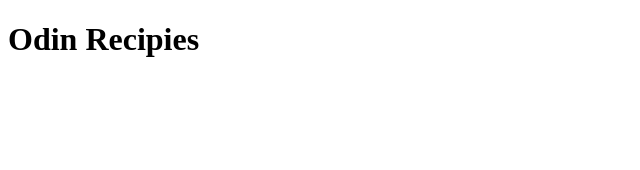
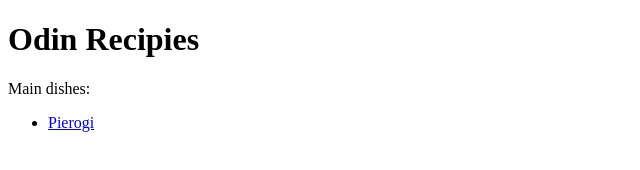
Before and after one commit to jcbob/odin_recipies, a plain HTML site: page index.html in a window 1280 px wide. Shown: the whole page, without its empty margins (0-640 px from the left). Drawn offline with Linux system fonts and the light colour scheme.

Commit message:
Create a link in index to recipie 'pierogi'

```diff
--- a/index.html
+++ b/index.html
@@ -7,5 +7,10 @@
 
     <body>
         <h1>Odin Recipies</h1>
+
+        <p>Main dishes:</p>
+        <ul>
+            <li><a href="recipies/pierogi.html">Pierogi</a>
+        </ul>
     </body>
 </html>
```
